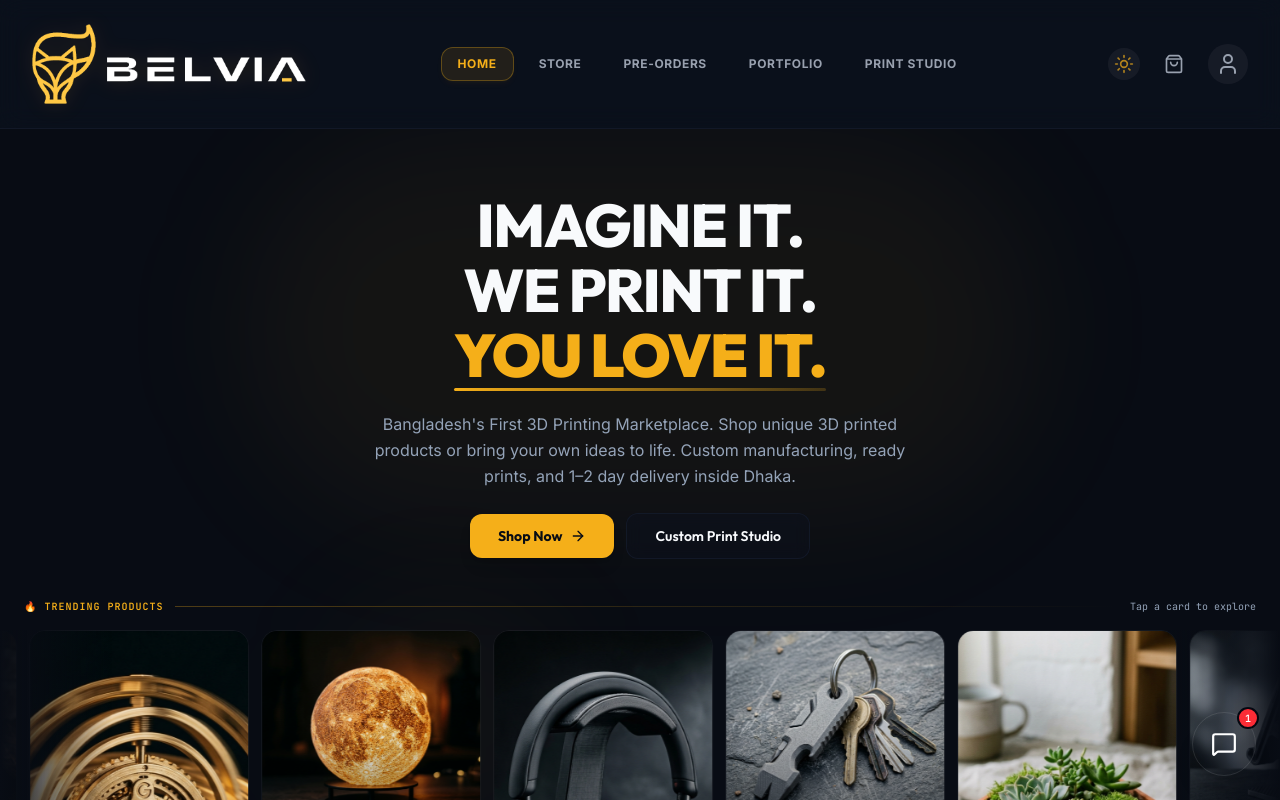
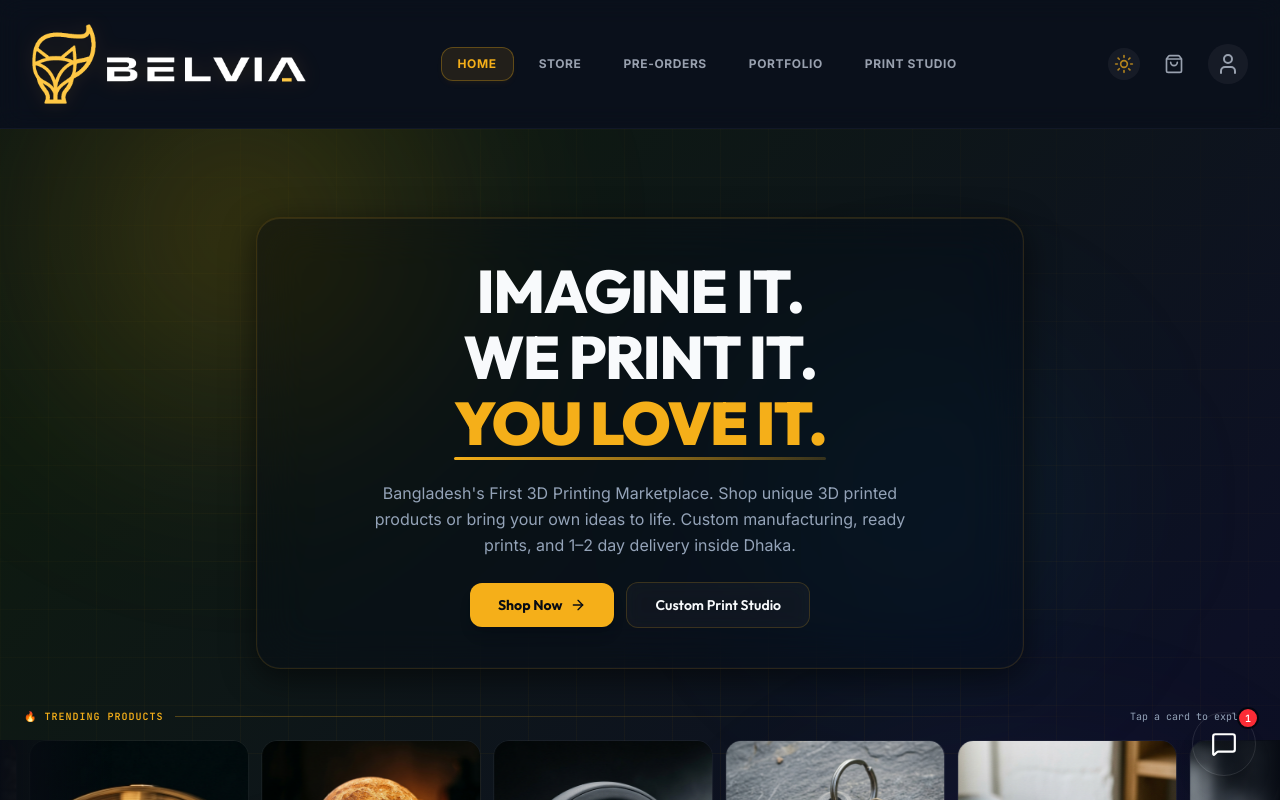
Before and after one commit to DrVenom69/Belvia-version-1, a React (Vite) app: page / in a window 1280 px wide. Shown: the top 800 px of the page. Built offline with nearby package versions, Linux system fonts and the light colour scheme.

Commit message:
feat(hero): add animated aurora + drifting orbs + glassmorphic panel

```diff
--- a/src/components/HeroSection.tsx
+++ b/src/components/HeroSection.tsx
@@ -1,5 +1,5 @@
 import React from 'react';
-import { ArrowRight, Cpu, Sparkles } from 'lucide-react';
+import { ArrowRight } from 'lucide-react';
 import HeroCarousel from './HeroCarousel';
 
 interface HeroSectionProps {
@@ -12,23 +12,39 @@ export default function HeroSection({ onStartShopping, onGoToCustom, onCategoryC
   return (
     <section
       id="belvia-hero"
-      className="relative overflow-hidden pt-16 pb-2 bg-bg-base border-b border-bg-elevated/40"
+      className="relative overflow-hidden pt-16 pb-2 border-b border-bg-elevated/40"
+      style={{ background: '#080c14' }}
     >
-      {/* ── Ambient background glows ── */}
-      <div className="absolute top-0 left-1/2 -translate-x-1/2 w-[800px] h-[400px] bg-accent/5 rounded-full blur-3xl pointer-events-none" />
-      <div className="absolute top-1/2 left-1/4 w-64 h-64 bg-accent/4 rounded-full blur-3xl pointer-events-none" />
-      <div className="absolute top-1/2 right-1/4 w-64 h-64 bg-accent-secondary/3 rounded-full blur-3xl pointer-events-none" />
+      {/* ── Aurora animated gradient layer ── */}
+      <div className="absolute inset-0 z-0 pointer-events-none" aria-hidden="true">
+        <div className="hero-aurora" />
+      </div>
 
-      {/* ── Typography block ── */}
-      <div className="max-w-4xl mx-auto px-4 sm:px-6 lg:px-8 text-center relative z-10 space-y-6 mb-10">
+      {/* ── Drifting ambient orbs ── */}
+      <div className="absolute inset-0 z-0 pointer-events-none overflow-hidden" aria-hidden="true">
+        {/* Orb 1 – warm gold, top-left */}
+        <div className="hero-orb hero-orb-1" />
+        {/* Orb 2 – violet, bottom-right */}
+        <div className="hero-orb hero-orb-2" />
+        {/* Orb 3 – cyan accent, centre-right */}
+        <div className="hero-orb hero-orb-3" />
+        {/* Orb 4 – amber, bottom-left */}
+        <div className="hero-orb hero-orb-4" />
+      </div>
+
+      {/* ── Mesh grid overlay ── */}
+      <div className="absolute inset-0 z-0 pointer-events-none hero-grid" aria-hidden="true" />
+
+      {/* ── Glassmorphic hero text panel ── */}
+      <div className="relative z-10 max-w-4xl mx-auto px-4 sm:px-6 lg:px-8 text-center mb-10 pt-6">
+        <div className="hero-glass-panel inline-block w-full max-w-3xl px-8 py-10 rounded-3xl text-center space-y-6">
 
           {/* Main heading */}
-        <h1 className="font-display text-4xl sm:text-5xl lg:text-6xl font-extrabold tracking-tight text-text-primary leading-[1.08] uppercase">
+          <h1 className="font-display text-4xl sm:text-5xl lg:text-6xl font-extrabold tracking-tight text-text-primary leading-[1.1] uppercase">
             Imagine It.<br />
             We Print It.<br />
             <span className="relative inline-block">
               <span className="text-accent font-black">You Love It.</span>
-            {/* underline accent */}
               <span
                 aria-hidden="true"
                 className="absolute -bottom-1 left-0 h-[3px] w-full rounded-full bg-gradient-to-r from-accent to-accent/20"
@@ -46,7 +62,7 @@ export default function HeroSection({ onStartShopping, onGoToCustom, onCategoryC
             <button
               id="hero-shop-btn"
               onClick={onStartShopping}
-            className="group flex items-center gap-2 px-7 py-3 rounded-xl bg-accent hover:bg-accent-hover text-text-on-accent font-display font-bold text-sm transition-all shadow-lg hover:shadow-accent/20 hover:scale-[1.03] active:scale-[0.98] cursor-pointer"
+              className="group flex items-center gap-2 px-7 py-3 rounded-xl bg-accent hover:bg-accent-hover text-text-on-accent font-display font-bold text-sm transition-all shadow-lg hover:shadow-accent/30 hover:scale-[1.04] active:scale-[0.98] cursor-pointer"
             >
               Shop Now
               <ArrowRight className="w-4 h-4 transition-transform group-hover:translate-x-1" />
@@ -55,10 +71,11 @@ export default function HeroSection({ onStartShopping, onGoToCustom, onCategoryC
             <button
               id="hero-custom-btn"
               onClick={onGoToCustom}
-            className="flex items-center gap-2 px-7 py-3 rounded-xl bg-bg-surface/60 border border-bg-elevated hover:border-accent/40 text-text-primary hover:text-accent font-display font-semibold text-sm transition-all hover:scale-[1.02] active:scale-[0.98] cursor-pointer backdrop-blur-sm"
+              className="flex items-center gap-2 px-7 py-3 rounded-xl text-text-primary hover:text-accent font-display font-semibold text-sm transition-all hover:scale-[1.02] active:scale-[0.98] cursor-pointer hero-btn-ghost"
             >
               Custom Print Studio
             </button>
+          </div>
         </div>
       </div>
 
@@ -75,7 +92,6 @@ export default function HeroSection({ onStartShopping, onGoToCustom, onCategoryC
       <div className="relative z-10">
         <HeroCarousel
           onCategoryClick={(cat) => {
-            // Navigate to the main store; App will handle the tab switch
             if (onCategoryClick) {
               onCategoryClick(cat);
             } else {
@@ -86,7 +102,7 @@ export default function HeroSection({ onStartShopping, onGoToCustom, onCategoryC
       </div>
 
       {/* ── Bottom fade-to-base ── */}
-      <div className="absolute bottom-0 left-0 right-0 h-12 bg-gradient-to-t from-bg-base to-transparent pointer-events-none z-20" />
+      <div className="absolute bottom-0 left-0 right-0 h-16 bg-gradient-to-t from-[#080c14] to-transparent pointer-events-none z-20" />
     </section>
   );
 }
--- a/src/index.css
+++ b/src/index.css
@@ -153,3 +153,145 @@
   from { transform: translateX(-50%); }
   to   { transform: translateX(0); }
 }
+
+/* ─── Hero Aurora Animated Background ──────────────────────────────────────── */
+
+@keyframes auroraShift {
+  0%   { background-position: 0% 50%; }
+  50%  { background-position: 100% 50%; }
+  100% { background-position: 0% 50%; }
+}
+
+.hero-aurora {
+  position: absolute;
+  inset: 0;
+  background: linear-gradient(
+    135deg,
+    #080c14 0%,
+    #0d1525 15%,
+    #100d1e 30%,
+    #080c14 45%,
+    #0e1a10 60%,
+    #0d1025 75%,
+    #080c14 100%
+  );
+  background-size: 400% 400%;
+  animation: auroraShift 18s ease infinite;
+  opacity: 1;
+}
+
+/* ─── Drifting Glow Orbs ──────────────────────────────────────────────────── */
+
+@keyframes orbFloat1 {
+  0%   { transform: translate(0, 0) scale(1); }
+  33%  { transform: translate(60px, -40px) scale(1.08); }
+  66%  { transform: translate(-30px, 30px) scale(0.95); }
+  100% { transform: translate(0, 0) scale(1); }
+}
+
+@keyframes orbFloat2 {
+  0%   { transform: translate(0, 0) scale(1); }
+  33%  { transform: translate(-70px, 50px) scale(1.1); }
+  66%  { transform: translate(40px, -60px) scale(0.92); }
+  100% { transform: translate(0, 0) scale(1); }
+}
+
+@keyframes orbFloat3 {
+  0%   { transform: translate(0, 0) scale(1); }
+  50%  { transform: translate(-50px, -30px) scale(1.12); }
+  100% { transform: translate(0, 0) scale(1); }
+}
+
+@keyframes orbFloat4 {
+  0%   { transform: translate(0, 0) scale(1); }
+  40%  { transform: translate(80px, 60px) scale(0.9); }
+  80%  { transform: translate(-20px, -20px) scale(1.05); }
+  100% { transform: translate(0, 0) scale(1); }
+}
+
+.hero-orb {
+  position: absolute;
+  border-radius: 50%;
+  filter: blur(80px);
+  will-change: transform;
+  pointer-events: none;
+}
+
+/* Gold orb – top left */
+.hero-orb-1 {
+  width: 520px;
+  height: 520px;
+  top: -120px;
+  left: -80px;
+  background: radial-gradient(circle, rgba(245, 175, 25, 0.22) 0%, rgba(245, 175, 25, 0.04) 60%, transparent 100%);
+  animation: orbFloat1 22s ease-in-out infinite;
+}
+
+/* Violet / indigo orb – bottom right */
+.hero-orb-2 {
+  width: 600px;
+  height: 600px;
+  bottom: -160px;
+  right: -100px;
+  background: radial-gradient(circle, rgba(123, 92, 229, 0.22) 0%, rgba(123, 92, 229, 0.05) 55%, transparent 100%);
+  animation: orbFloat2 27s ease-in-out infinite;
+}
+
+/* Cyan-teal orb – centre right */
+.hero-orb-3 {
+  width: 380px;
+  height: 380px;
+  top: 20%;
+  right: 10%;
+  background: radial-gradient(circle, rgba(20, 200, 220, 0.10) 0%, rgba(20, 200, 220, 0.02) 60%, transparent 100%);
+  animation: orbFloat3 19s ease-in-out infinite;
+}
+
+/* Amber orb – bottom left */
+.hero-orb-4 {
+  width: 300px;
+  height: 300px;
+  bottom: 60px;
+  left: 10%;
+  background: radial-gradient(circle, rgba(245, 140, 25, 0.12) 0%, rgba(245, 140, 25, 0.02) 60%, transparent 100%);
+  animation: orbFloat4 24s ease-in-out infinite;
+}
+
+/* ─── Hero Mesh Grid Overlay ─────────────────────────────────────────────── */
+
+.hero-grid {
+  background-image:
+    linear-gradient(to right, rgba(245, 175, 25, 0.04) 1px, transparent 1px),
+    linear-gradient(to bottom, rgba(245, 175, 25, 0.04) 1px, transparent 1px);
+  background-size: 48px 48px;
+  mask-image: radial-gradient(ellipse 80% 80% at 50% 50%, black 30%, transparent 100%);
+  -webkit-mask-image: radial-gradient(ellipse 80% 80% at 50% 50%, black 30%, transparent 100%);
+}
+
+/* ─── Glassmorphic Hero Panel ────────────────────────────────────────────── */
+
+.hero-glass-panel {
+  background: rgba(8, 12, 20, 0.45);
+  backdrop-filter: blur(24px) saturate(1.4);
+  -webkit-backdrop-filter: blur(24px) saturate(1.4);
+  border: 1px solid rgba(245, 175, 25, 0.14);
+  box-shadow:
+    0 8px 32px rgba(0, 0, 0, 0.55),
+    0 0 0 0.5px rgba(255, 255, 255, 0.04) inset,
+    0 1px 0 0 rgba(245, 175, 25, 0.10) inset;
+}
+
+/* Ghost CTA inside glass panel */
+.hero-btn-ghost {
+  background: rgba(255, 255, 255, 0.04);
+  border: 1px solid rgba(245, 175, 25, 0.18);
+  backdrop-filter: blur(8px);
+  -webkit-backdrop-filter: blur(8px);
+  transition: all 0.25s ease;
+}
+
+.hero-btn-ghost:hover {
+  background: rgba(245, 175, 25, 0.08);
+  border-color: rgba(245, 175, 25, 0.40);
+  box-shadow: 0 0 16px rgba(245, 175, 25, 0.12);
+}
```
Lines whose indentation alone changed are shown as unchanged.
